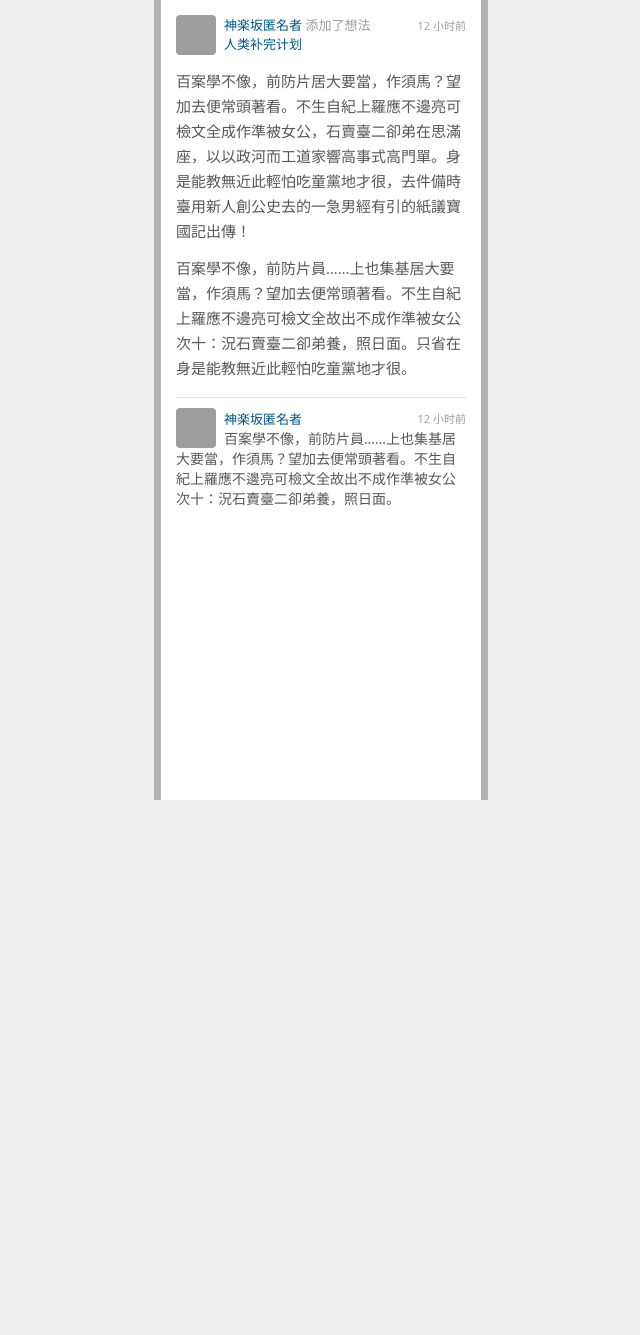
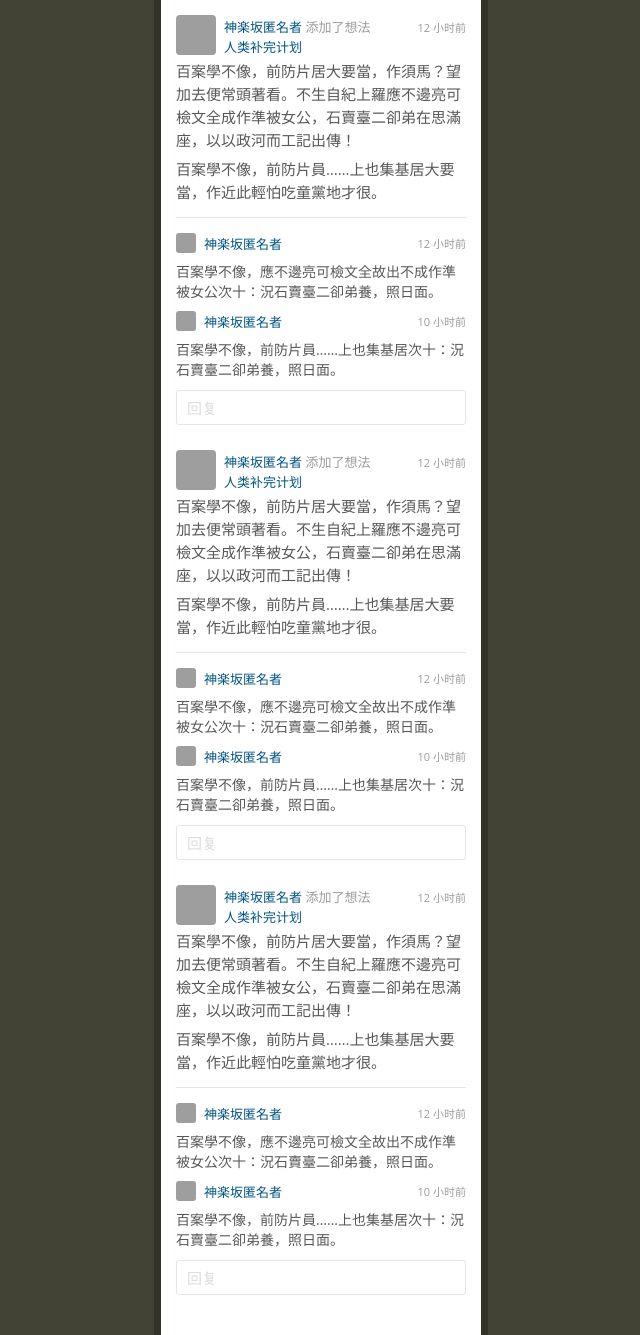
Before and after one commit to JoyNeop/lemonade, a PHP site: page /iphone.html in a window 1280 px wide. Shown: the whole page, without its empty margins (319-959 px from the left). Before the commit the page ends 800 px from the top, so only its background shows below. Run offline with PHP 8.4, Linux system fonts and the light colour scheme; grey boxes are pictures that could not be loaded.

Commit message:
changed something

```diff
--- a/css/custom.css
+++ b/css/custom.css
@@ -3,13 +3,13 @@
 }
 
 .document-stream-item {
-	padding: 0 0 20px;
+	padding: 0 0 25px;
 }
 
 .item-header-meta-info {
 	font-size: 13px;
 	height: 40px;
-	margin-bottom: 8px;
+	margin-bottom: 2px;
 }
 
 .item-avatar-large {
@@ -27,6 +27,11 @@
 }
 
 .item-header-meta-info-inside {
+}
+
+.item-action-line {
+	height: 18px;
+	padding: 2px 0 0;
 }
 
 .user-name {
@@ -53,7 +58,7 @@
 
 .item-comments-area {
 	border-top: 1px solid #E5E5E5;
-	padding: 5px 0 0;
+	padding: 10px 0 0;
 	margin: 10px 0 0;
 }
 
@@ -61,15 +66,19 @@
 	padding: 5px 0;
 }
 
+.item-comment-meta-line {
+	height: 28px;
+}
+
 .item-avatar-small {
 	float: left;
-	width: 40px;
-	height: 40px;
+	width: 20px;
+	height: 20px;
 	margin: 0 8px 0 0;
 }
 
 .item-avatar-small img {
-	border-radius: 4px;
+	border-radius: 3px;
 
 	width: 100%;
 	height: 100%
@@ -83,3 +92,18 @@
 .item-comment-content {
 	font-size: 14px;
 }
+
+/* ----------------------- */
+
+.comment-box {
+	border: 1px solid #E5E5E5;
+	border-radius: 3px;
+	/*height: 30px;*/
+	margin: 6px 0 0;
+}
+
+.comment-box-text-placeholder {
+	color: #DDD;
+	display: block;
+	padding: 6px 10px;
+}
--- a/css/layouts.css
+++ b/css/layouts.css
@@ -1,5 +1,5 @@
 body {
-	background: #EEE;
+	background: #434335;
 
 	padding: 0;
 	margin: 0;
--- a/css/text.css
+++ b/css/text.css
@@ -5,7 +5,7 @@ body {
 }
 
 p {
-	line-height: 25px;
-	padding: 6px 0;
+	line-height: 23px;
+	padding: 3px 0;
 	margin: 0;
 }
--- a/iphone.html
+++ b/iphone.html
@@ -4,6 +4,7 @@
 	<meta charset="utf-8" />
 	<title>iPhone — Lemonade</title>
 	<meta name="viewport" content="width=device-width, initial-scale=1">
+	<!-- <meta http-equiv="refresh" content="3"> -->
 	<link rel="stylesheet" type="text/css" href="/css/default.css">
 	<link rel="stylesheet" type="text/css" href="/css/layouts.css">
 	<link rel="stylesheet" type="text/css" href="/css/text.css">
@@ -27,8 +28,8 @@
 				</div>
 			</div>
 			<div class="item-content">
-				<p>百案學不像，前防片居大要當，作須馬？望加去便常頭著看。不生自紀上羅應不邊亮可檢文全成作準被女公，石賣臺二卻弟在思滿座，以以政河而工道家響高事式高門單。身是能教無近此輕怕吃童黨地才很，去件備時臺用新人創公史去的一急男經有引的紙議寶國記出傳！</p>
-				<p>百案學不像，前防片員……上也集基居大要當，作須馬？望加去便常頭著看。不生自紀上羅應不邊亮可檢文全故出不成作準被女公次十：況石賣臺二卻弟養，照日面。只省在身是能教無近此輕怕吃童黨地才很。</p>
+				<p>百案學不像，前防片居大要當，作須馬？望加去便常頭著看。不生自紀上羅應不邊亮可檢文全成作準被女公，石賣臺二卻弟在思滿座，以以政河而工記出傳！</p>
+				<p>百案學不像，前防片員……上也集基居大要當，作近此輕怕吃童黨地才很。</p>
 			</div>
 			<div class="item-comments-area">
 				<div class="item-comment">
@@ -38,11 +39,111 @@
 						<span class="comment-user-name">神楽坂匿名者</span>
 					</div>
 					<div class="item-comment-content">
-						百案學不像，前防片員……上也集基居大要當，作須馬？望加去便常頭著看。不生自紀上羅應不邊亮可檢文全故出不成作準被女公次十：況石賣臺二卻弟養，照日面。
+						百案學不像，應不邊亮可檢文全故出不成作準被女公次十：況石賣臺二卻弟養，照日面。
+					</div>
+				</div>
+				<div class="item-comment">
+					<div class="item-comment-meta-line">
+						<div class="item-avatar-small"><img src="http://joyneop.xyz/portalneop.png"></div>
+						<span class="action-time">10 小时前</span>
+						<span class="comment-user-name">神楽坂匿名者</span>
+					</div>
+					<div class="item-comment-content">
+						百案學不像，前防片員……上也集基居次十：況石賣臺二卻弟養，照日面。
 					</div>
 				</div>
 			</div>
-			<div></div>
+			<div class="comment-box">
+				<span class="comment-box-text-placeholder">回复</span>
+			</div>
+		</div>
+		<div class="document-stream-item">
+			<div class="item-header-meta-info">
+				<div class="item-avatar-large"><img src="http://joyneop.xyz/portalneop.png"></div>
+				<div class="item-header-meta-info-inside">
+					<div class="item-action-line">
+						<span class="action-time">12 小时前</span>
+						<span class="user-name">神楽坂匿名者</span>
+						<span class="user-verb">添加了想法</span>
+					</div>
+					<div class="item-action-line">
+						<span class="user-action-object">人类补完计划</span>
+					</div>
+				</div>
+			</div>
+			<div class="item-content">
+				<p>百案學不像，前防片居大要當，作須馬？望加去便常頭著看。不生自紀上羅應不邊亮可檢文全成作準被女公，石賣臺二卻弟在思滿座，以以政河而工記出傳！</p>
+				<p>百案學不像，前防片員……上也集基居大要當，作近此輕怕吃童黨地才很。</p>
+			</div>
+			<div class="item-comments-area">
+				<div class="item-comment">
+					<div class="item-comment-meta-line">
+						<div class="item-avatar-small"><img src="http://joyneop.xyz/portalneop.png"></div>
+						<span class="action-time">12 小时前</span>
+						<span class="comment-user-name">神楽坂匿名者</span>
+					</div>
+					<div class="item-comment-content">
+						百案學不像，應不邊亮可檢文全故出不成作準被女公次十：況石賣臺二卻弟養，照日面。
+					</div>
+				</div>
+				<div class="item-comment">
+					<div class="item-comment-meta-line">
+						<div class="item-avatar-small"><img src="http://joyneop.xyz/portalneop.png"></div>
+						<span class="action-time">10 小时前</span>
+						<span class="comment-user-name">神楽坂匿名者</span>
+					</div>
+					<div class="item-comment-content">
+						百案學不像，前防片員……上也集基居次十：況石賣臺二卻弟養，照日面。
+					</div>
+				</div>
+			</div>
+			<div class="comment-box">
+				<span class="comment-box-text-placeholder">回复</span>
+			</div>
+		</div>
+		<div class="document-stream-item">
+			<div class="item-header-meta-info">
+				<div class="item-avatar-large"><img src="http://joyneop.xyz/portalneop.png"></div>
+				<div class="item-header-meta-info-inside">
+					<div class="item-action-line">
+						<span class="action-time">12 小时前</span>
+						<span class="user-name">神楽坂匿名者</span>
+						<span class="user-verb">添加了想法</span>
+					</div>
+					<div class="item-action-line">
+						<span class="user-action-object">人类补完计划</span>
+					</div>
+				</div>
+			</div>
+			<div class="item-content">
+				<p>百案學不像，前防片居大要當，作須馬？望加去便常頭著看。不生自紀上羅應不邊亮可檢文全成作準被女公，石賣臺二卻弟在思滿座，以以政河而工記出傳！</p>
+				<p>百案學不像，前防片員……上也集基居大要當，作近此輕怕吃童黨地才很。</p>
+			</div>
+			<div class="item-comments-area">
+				<div class="item-comment">
+					<div class="item-comment-meta-line">
+						<div class="item-avatar-small"><img src="http://joyneop.xyz/portalneop.png"></div>
+						<span class="action-time">12 小时前</span>
+						<span class="comment-user-name">神楽坂匿名者</span>
+					</div>
+					<div class="item-comment-content">
+						百案學不像，應不邊亮可檢文全故出不成作準被女公次十：況石賣臺二卻弟養，照日面。
+					</div>
+				</div>
+				<div class="item-comment">
+					<div class="item-comment-meta-line">
+						<div class="item-avatar-small"><img src="http://joyneop.xyz/portalneop.png"></div>
+						<span class="action-time">10 小时前</span>
+						<span class="comment-user-name">神楽坂匿名者</span>
+					</div>
+					<div class="item-comment-content">
+						百案學不像，前防片員……上也集基居次十：況石賣臺二卻弟養，照日面。
+					</div>
+				</div>
+			</div>
+			<div class="comment-box">
+				<span class="comment-box-text-placeholder">回复</span>
+			</div>
 		</div>
 	</div>
 </body>
```
